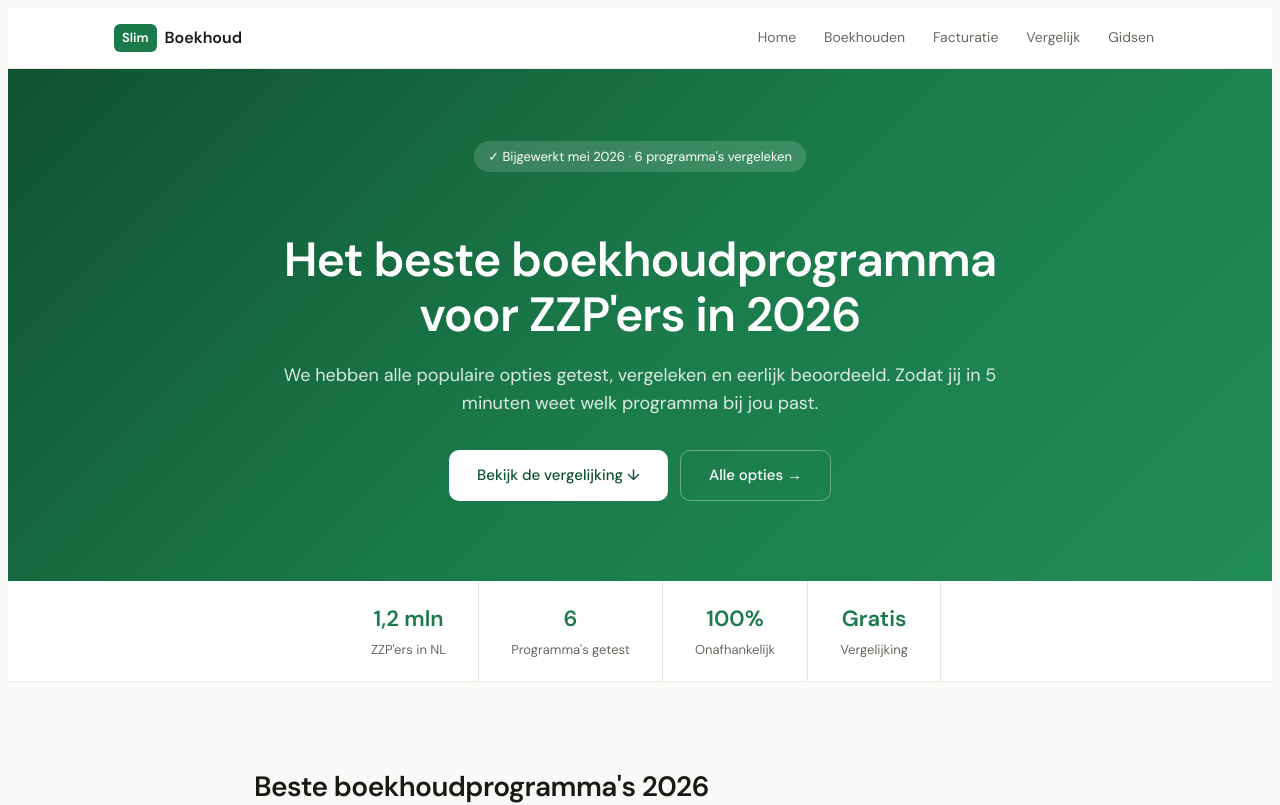
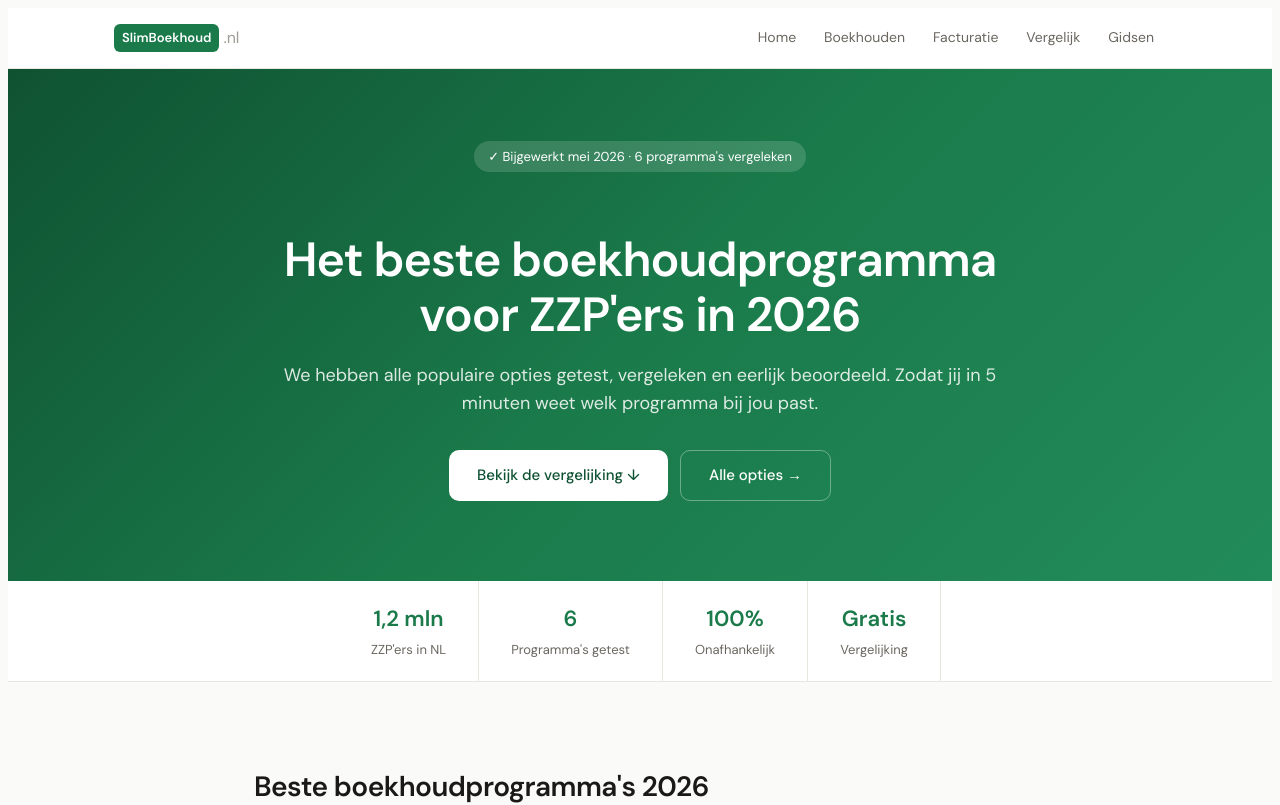
Before and after one commit to ianvdbrink3/zzpsoftware, a Next.js app: page / in a window 1280 px wide. Shown: the top 805 px of the page. Built offline with nearby package versions, Linux system fonts and the light colour scheme; no server answers.

Commit message:
style: update header logo to SlimBoekhoud.nl

```diff
--- a/app/layout.tsx
+++ b/app/layout.tsx
@@ -25,9 +25,9 @@ export default function RootLayout({ children }: { children: React.ReactNode })
         )}
         <header style={{ background: 'var(--bg-card)', borderBottom: '1px solid var(--border)', position: 'sticky', top: 0, zIndex: 50 }}>
           <div style={{ maxWidth: 1100, margin: '0 auto', padding: '0 24px', height: 60, display: 'flex', alignItems: 'center', justifyContent: 'space-between' }}>
-            <a href="/" style={{ display: 'flex', alignItems: 'center', gap: 8, fontWeight: 600, fontSize: 16 }}>
-              <span style={{ background: 'var(--accent)', color: '#fff', padding: '3px 8px', borderRadius: 6, fontSize: 13, fontWeight: 700 }}>Slim</span>
-              <span>Boekhoud</span>
+            <a href="/" style={{ display: 'flex', alignItems: 'center', gap: 4, fontWeight: 600, fontSize: 16 }}>
+              <span style={{ background: 'var(--accent)', color: '#fff', padding: '3px 8px', borderRadius: 6, fontSize: 13, fontWeight: 700 }}>SlimBoekhoud</span>
+              <span style={{ color: 'var(--text-tertiary)', fontWeight: 400 }}>.nl</span>
             </a>
             <nav style={{ display: 'flex', gap: 4 }}>
               {[['/', 'Home'], ['/boekhoudprogramma', 'Boekhouden'], ['/factuurprogramma', 'Facturatie'], ['/vergelijk', 'Vergelijk'], ['/gids', 'Gidsen']].map(([href, label]) => (
```
